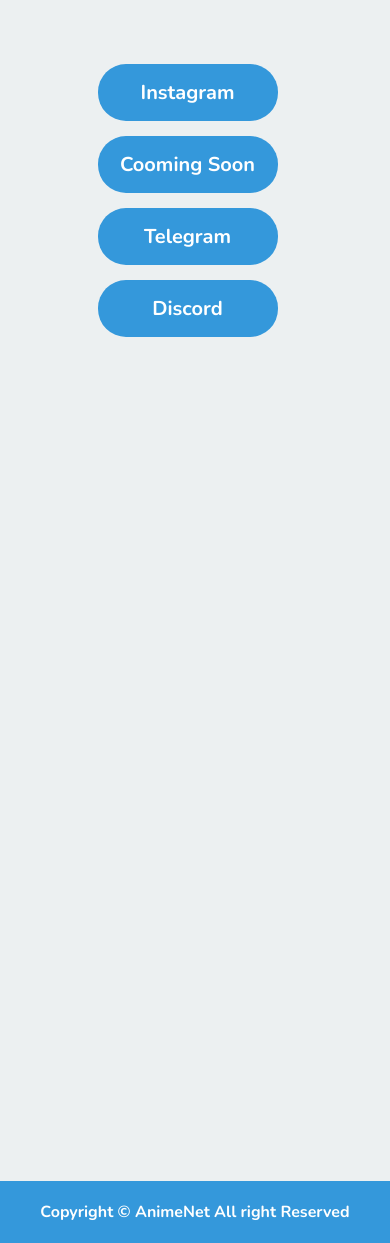
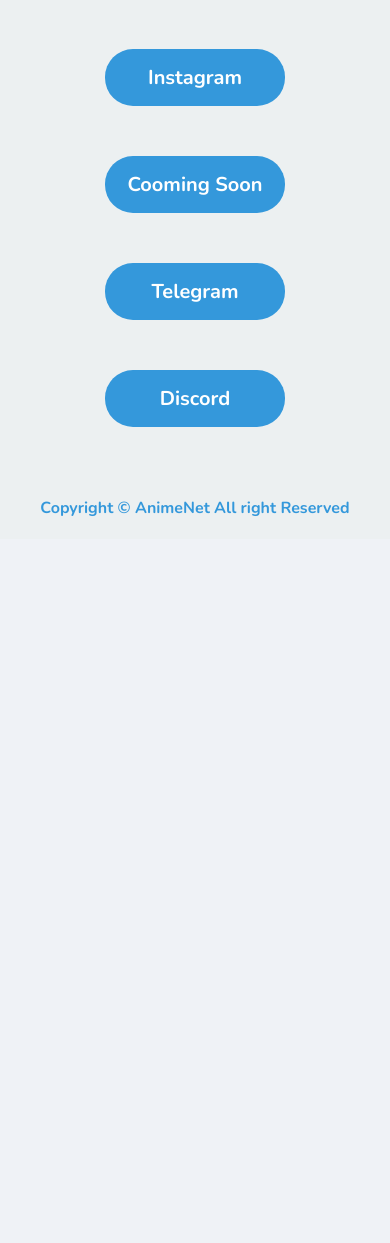
Before and after one commit to AnimeNet/AnimeNet, a PHP site: page / in a window 390 px wide. Shown: the part 516-1759 px from the top of the page. After the commit the page ends 1032 px from the top, so only its background shows below. Run offline with PHP 8.4, Linux system fonts and the light colour scheme; some libraries are stand-ins or nearby versions.

Commit message:
Update style.css

```diff
--- a/res/style/style.css
+++ b/res/style/style.css
@@ -24,6 +24,9 @@ body{
     margin-right: auto;
     margin-left: auto;
     margin-top: 180px;
+    animation: pulse 4s;
+    animation-iteration-count: infinite;
+    animation-timing-function: linear;
 }
 
 .logo_curve{
@@ -44,61 +47,62 @@ body{
     margin-top: -150px;
 }
 
-.discord_container{
+.telegram_container{
     position: absolute;
     right: 25%;
     margin-right: -230px;
     margin-top: -150px;
 }
 
-.instagram_container:hover,.discord_container:hover{
+.instagram_container:hover,.telegram_container:hover{
     text-shadow: 0 0 5px #3498db,0 0 5px #3498db;
     transition: 0.2s;
 }
 
-.instagram_container a,.discord_container a{
+.instagram_container a,.telegram_container a{
     text-decoration: none;
     color: white;
 }
 
-.instagram_container h2,.discord_container h2{
+.instagram_container h2,.telegram_container h2{
     font-size: 20px;
     font-weight: 800;
     text-align: left;
 }
-.instagram_container p,.discord_container p{
-    font-size: 16px;
+.instagram_container p,.telegram_container p{
+    font-size: 15px;
     text-align: left;
     text-decoration: underline;
 }
 
-.discord_container h2,.discord_container p{
+.telegram_container h2,.telegram_container p{
     margin-left: 40px;
 }
 
-.fa-instagram,.fa-discord{
+.fa-instagram,.fa-telegram{
     font-size: 40px;
     margin-top: -40px;
 }
 
 .fa-instagram{
     float: right;
-    margin-right: -40px;
+    margin-right: -45px;
 }
 
-.fa-discord{
+.fa-telegram{
     float: left;
-
+    margin-left: -5px;
 }
 
 .button_container{
-    width: 100%;
-    text-align: center;
     margin-top: 50px;
+    display: grid;
+    grid-template-columns: repeat(4,1fr);
+    grid-gap: 50px;
 }
 
 .button_container a{
-    display: inline-block;
+    margin: auto;
     width: 150px;
     padding: 15px;
     text-align: center;
@@ -107,9 +111,16 @@ body{
     color: #fff;
     text-decoration: none;
     font-size: 20px;
-    margin-right: 15px;
-    margin-top: 15px;
 }
+
+@media screen and (max-width:890px){
+    .button_container{
+        margin-top: 50px;
+        display: grid;
+        grid-template-columns: repeat(1,1fr);
+    }
+}
+
 .button_container a:hover{
     background-color: #2980b9;
     transition: 0.2s;
@@ -118,12 +129,12 @@ body{
 .footer{
     position: relative;
     display: inline-block;
-    top: 100vh;
+    margin-top: 50px;
     width: 100%;
-    color: #fff;
-    background-color: #3498db;
+    color: #3498db;
     text-align: center;
 }
+
 .footer p{
     padding: 20px;
 }
@@ -132,11 +143,11 @@ body{
 
 @media screen and (max-width:950px){
     .instagram_container{
-        left: 30%;
+        left: 35%;
     }
 
-    .discord_container{
-        right: 30%;
+    .telegram_container{
+        right: 35%;
     }
 }
 
@@ -163,7 +174,7 @@ body{
         margin-right: 0px;
     }
 
-    .discord_container{
+    .telegram_container{
         width: 230px;
         position: static;
         display: block;
@@ -176,3 +187,15 @@ body{
         display: none;
     }
 }
+
+@keyframes pulse{
+    0%{
+        transform: scale(1);
+    }
+    50%{
+        transform: scale(1.1);
+    }
+    100%{
+        transform: scale(1);
+    }
+}
```
